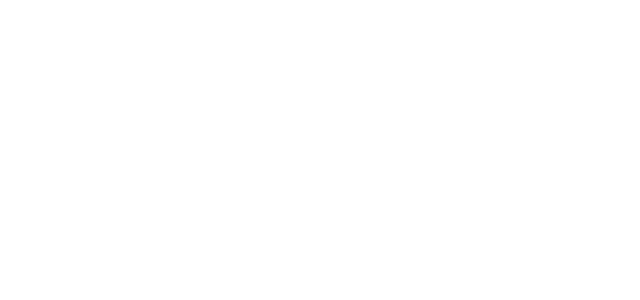
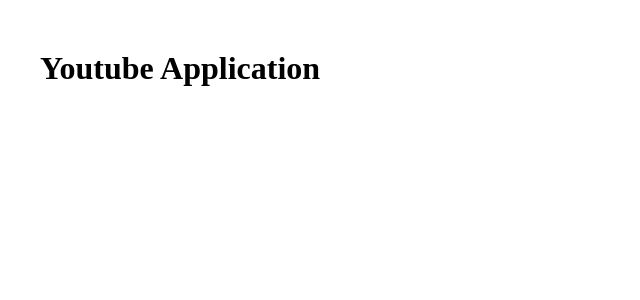
Before and after one commit to eflatuna/youtube, a Vue app: page / in a window 1280 px wide. Shown: the top 300 px of the page, without its empty margins (0-640 px from the left). Built offline with nearby package versions, Linux system fonts and the light colour scheme.

Commit message:
`Added header and styles to App.vue template`

```diff
--- a/src/App.vue
+++ b/src/App.vue
@@ -1,5 +1,7 @@
 <template>
-	<div class="container"></div>
+	<div class="container">
+		<h1>Youtube Application</h1>
+	</div>
 </template>
 
 <script>
@@ -9,4 +11,10 @@
 };
 </script>
 
-<style></style>
+<style>
+.container {
+	max-width: 1200px;
+	width: 100%;
+	margin: 50px auto;
+}
+</style>
```
